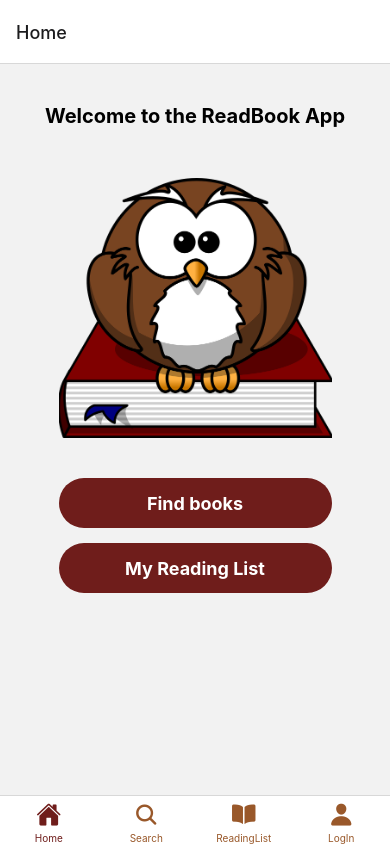
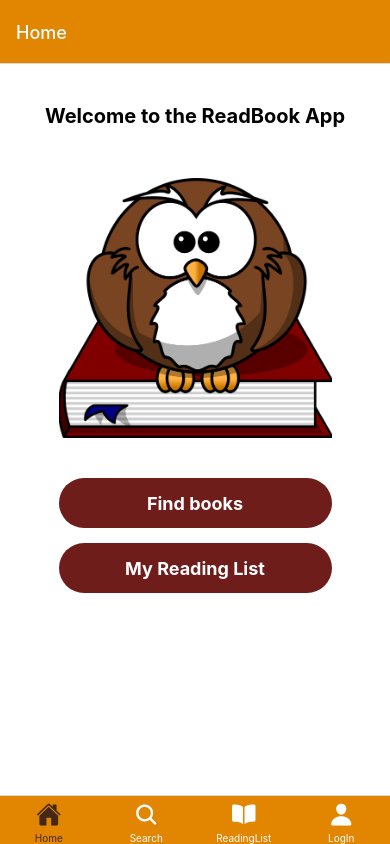
Before and after one commit to UllaMontonen/BookApp_ReactNative, a React Native app: screen /ReadMore in a window 390 px wide. Built offline with nearby package versions, Linux system fonts and the light colour scheme.

Commit message:
Some style changes

```diff
--- a/App.js
+++ b/App.js
@@ -6,12 +6,17 @@ import SearchScreen from './SearchScreen';
 import ReadingListScreen from './ReadingListScreen';
 import { initializeApp } from 'firebase/app';
 import { getDatabase, push, ref, onValue } from 'firebase/database';
+
+// Import Screens
 import HomeScreen from './HomeScreen';
 import ReadMoreScreen from './ReadMoreScreen';
 import LoginScreen from './LoginScreen';
+import RegisterScreen from './RegisterScreen';
 
 
 // Firebase instal komento tehty
+//import { initializeApp } from 'firebase/app';
+//import { getDatabase, push, ref, onValue } from 'firebase/database';
 
 // Creating Tab Navigator for the whole app
 const Tab = createBottomTabNavigator();
@@ -32,6 +37,7 @@ function SearchNavigator() {
     </Stack.Navigator>
   )
 }
+
 
 export default function App() {
   return (
@@ -54,8 +60,13 @@ export default function App() {
             }
             return <Ionicons name={iconName} size={size} color={color} />;
           },
-          tabBarActiveTintColor: '#6F1D1B',
-          tabBarInactiveTintColor: '#99582A',
+          tabBarStyle: { backgroundColor: '#E28500' },
+          tabBarActiveTintColor: '#432818',
+          tabBarInactiveTintColor: 'white',
+          headerStyle: { backgroundColor: '#E28500'},
+          headerTintColor: 'white',
+          sceneContainerStyle: {backgroundColor: 'white'},
+
         })}
       >
         <Tab.Screen name="Home" component={HomeScreen} />
@@ -63,7 +74,6 @@ export default function App() {
         <Tab.Screen name="ReadingList" component={ReadingListScreen} />
         <Tab.Screen name="LogIn" component={LoginScreen} />
       </Tab.Navigator>
-
     </NavigationContainer>
   );
 }
--- a/HomeScreen.js
+++ b/HomeScreen.js
@@ -29,7 +29,6 @@ export default function HomeScreen({ navigation }) {
                     <Text style={styles.buttonText}>My Reading List</Text>
                 </TouchableOpacity>
             </View>
-            <StatusBar style='auto' />
         </View>
     )
 }
@@ -37,8 +36,10 @@ export default function HomeScreen({ navigation }) {
 const styles = StyleSheet.create({
     // Whole page
     container: {
-        marginTop: 10,
+        flex: 1,
+        paddingTop: 10,
         alignItems: 'center',
+        backgroundColor: "white",
     },
     // Header style
     header: {
--- a/LoginScreen.js
+++ b/LoginScreen.js
@@ -1,5 +1,5 @@
 import React, { useState } from "react";
-import { StyleSheet, Text, View, Image, TextInput, TouchableOpacity,} from "react-native";
+import { StyleSheet, Text, View, Image, TextInput, TouchableOpacity, } from "react-native";
 
 
 
@@ -8,6 +8,14 @@ export default function LoginScreen() {
 
     const [email, setEmail] = useState('');
     const [password, setPassword] = useState('');
+
+    const onPressLogin = () => {
+        // Do something about login operation
+    };
+    const onPressSignUp = () => {
+        // Do something about signup operation
+    };
+
 
 
     return (
@@ -37,7 +45,11 @@ export default function LoginScreen() {
                     value={password} />
             </View>
             <TouchableOpacity style={styles.loginBtn}>
-                <Text style={styles.buttonText}>LOGIN</Text>
+                <Text onPress={onPressLogin} style={styles.buttonText}>LOGIN</Text>
+            </TouchableOpacity>
+
+            <TouchableOpacity>
+                <Text onPress={onPressSignUp} style={styles.register}>Register a new account</Text>
             </TouchableOpacity>
         </View>
     )
@@ -47,8 +59,10 @@ export default function LoginScreen() {
 const styles = StyleSheet.create({
     // whole page
     container: {
-        marginTop: 10,
         alignItems: 'center',
+        flex: 1,
+        paddingTop: 10,
+        backgroundColor: "white",
     },
 
     // text input area
@@ -97,6 +111,11 @@ const styles = StyleSheet.create({
         width: 270,
         height: 260,
         marginBottom: 40
+    },
+    register: {
+        marginTop: 20,
+        color: "#6f1d1b",
+        fontWeight: 'bold',
     }
 
 });
--- a/ReadMoreScreen.js
+++ b/ReadMoreScreen.js
@@ -2,9 +2,10 @@ import React, { useState, useEffect } from "react";
 import { StyleSheet, View, Keyboard, Alert, Text, ScrollView, Image, TouchableOpacity } from 'react-native';
 import { Input, Button, Icon, ListItem } from '@rneui/themed';
 import { useRoute } from '@react-navigation/native';
+import { useNavigation } from '@react-navigation/native';
 
 
-export default function ReadMoreScreen() {
+export default function ReadMoreScreen( {navigation}) {
 
     const route = useRoute();
     const { selectedBook } = route.params;
@@ -36,8 +37,9 @@ export default function ReadMoreScreen() {
 
 
     return (
-        <ScrollView>
-            <View style={styles.container}>
+        <View style={styles.container}>
+       <ScrollView>
+        <View style={styles.center}>
                 <View style={styles.header}>
                     <Text style={{ fontSize: 20, fontWeight: 'bold' }}>{selectedBook.volumeInfo.title}</Text>
                 </View>
@@ -67,18 +69,25 @@ export default function ReadMoreScreen() {
                     <Text style={{ fontSize: 15 }}>
                         {descriptionToShow || 'Not available'}
                         {selectedBook.volumeInfo.description?.length > 300 && !showFullDescription && (
-                            <Text style={{ color: 'blue' }}>...</Text>
+                            <Text style={{ color: '#6f1d1b', fontWeight: 'bold' }}>...</Text>
                         )}
                     </Text>
                     {selectedBook.volumeInfo.description?.length > 300 && (
                         <TouchableOpacity onPress={toggleDescription}>
-                            <Text style={{ color: 'blue', marginTop: 5 }}>
+                            <Text style={{ color: '#6f1d1b', marginTop: 5, fontWeight: 'bold' }}>
                                 {showFullDescription ? 'Show Less' : 'Show More'}</Text>
                         </TouchableOpacity>
                     )}
+                     <View style={styles.searchbutton}>
+                            <TouchableOpacity
+                                 onPress={() => navigation.navigate('SearchView')}>
+                                <Text style={styles.searchText}>Back to search</Text>
+                            </TouchableOpacity>
+                        </View>
                 </View>
-            </View>
+                </View>
         </ScrollView>
+        </View>
     );
 }
 
@@ -86,39 +95,52 @@ export default function ReadMoreScreen() {
 const styles = StyleSheet.create({
     // Container style
     container: {
-        marginTop: 10,
         alignItems: 'center',
-    },
-    // Button style
-    button: {
-        marginBottom: 10,
-        width: 200,
+        flex: 1,
+        paddingTop: 10,
+        backgroundColor: "white",
     },
     // Flatlist style
     list: {
         width: '100%',
-        marginBottom: 100,
     },
     row: {
         flexDirection: 'row',
     },
     info: {
-        flex: 2,
         paddingLeft: 15,
-        justifyContent: 'center',
-    },
-    readmore: {
-        width: 140,
-        marginTop: 10,
     },
     header: {
         marginBottom: 20,
         marginTop: 10,
+        paddingLeft: 10,
+        paddingRight: 10,
     },
     text: {
         marginBottom: 5,
     },
     description: {
         padding: 20,
+    },
+    // Back to search button
+    searchbutton: {
+        paddingLeft: 30,
+        paddingRight: 30,
+        borderRadius: 25,
+        height: 35,
+        alignItems: "center",
+        justifyContent: "center",
+        backgroundColor: "#6f1d1b",
+        marginTop: 30,
+        marginLeft: 50,
+        marginRight: 50,
+    },
+    // Back to search text
+    searchText: {
+        color: "white",
+        fontSize: 16,
+    },
+    center: {
+        alignItems: "center",
     }
 });
--- a/ReadingListScreen.js
+++ b/ReadingListScreen.js
@@ -1,11 +1,22 @@
 import React from "react";
-import { View, Text } from 'react-native';
+import {StyleSheet, View, Text } from 'react-native';
 
 
 export default function ReadingListScreen() {
     return (
-        <View>
+        <View style={styles.container}>
             <Text>ReadingList</Text>
         </View>
     )
 }
+
+const styles = StyleSheet.create({
+    // Container style
+    container: {
+        alignItems: 'center',
+        flex: 1,
+        paddingTop: 10,
+        backgroundColor: "white",
+    },
+
+})
--- /dev/null
+++ b/RegisterScreen.js
@@ -0,0 +1,78 @@
+import React, { useState } from "react";
+import { StyleSheet, Text, View, TextInput, TouchableOpacity } from "react-native";
+//import auth from '@react-native-firebase/auth';
+//import database from '@react-native-firebase/database';
+
+{/**
+const RegisterScreen = () => {
+  const [email, setEmail] = useState('');
+  const [password, setPassword] = useState('');
+
+  const handleRegistration = async () => {
+    try {
+        const userCredential = await auth().createUserWithEmailAndPassword(email, password);
+
+        // Access the user details
+        const user = userCredential.user;
+
+        // Save additional user data to Firebase Realtime Database
+        await database().ref(`/users/${user.uid}`).set({
+          email: user.email,
+        });
+
+        // Navigate to the login screen or any other screen as needed
+      } catch (error) {
+        console.error('Registration error:', error.message);
+      }
+  };s
+
+  return (
+    <View style={styles.container}>
+      <View style={styles.inputView}>
+        <TextInput
+          style={styles.TextInput}
+          placeholder="Enter your email"
+          placeholderTextColor="white"
+          onChangeText={(text) => setEmail(text)}
+          value={email}
+        />
+      </View>
+      <View style={styles.inputView}>
+        <TextInput
+          style={styles.TextInput}
+          placeholder="Enter your password"
+          placeholderTextColor="white"
+          onChangeText={(text) => setPassword(text)}
+          secureTextEntry={true}
+          value={password}
+        />
+      </View>
+      <TouchableOpacity style={styles.registerBtn} onPress={handleRegistration}>
+        <Text style={styles.buttonText}>REGISTER</Text>
+      </TouchableOpacity>
+    </View>
+  );
+};
+
+const styles = StyleSheet.create({
+  container: {
+        alignItems: 'center',
+        flex: 1,
+        paddingTop: 10,
+        backgroundColor: "white",
+    },
+
+  // registration button
+  registerBtn: {
+    width: "40%",
+    borderRadius: 25,
+    height: 45,
+    alignItems: "center",
+    justifyContent: "center",
+    marginTop: 15,
+    backgroundColor: "#6f1d1b",
+  },
+});
+
+export default RegisterScreen;
+*/}
--- a/SearchScreen.js
+++ b/SearchScreen.js
@@ -106,8 +106,10 @@ export default function SearchScreen() {
 const styles = StyleSheet.create({
     // Container style
     container: {
-        marginTop: 10,
         alignItems: 'center',
+        flex: 1,
+        paddingTop: 10,
+        backgroundColor: "white",
     },
     // Read more button style
     readMorebutton: {
@@ -127,7 +129,6 @@ const styles = StyleSheet.create({
     // Flatlist style
     list: {
         width: '100%',
-        marginBottom: 100,
     },
     // list item direction, book and info next to each other
     row: {
--- a/package.json
+++ b/package.json
@@ -9,6 +9,7 @@
     "web": "expo start --web"
   },
   "dependencies": {
+    "@react-native-firebase/app": "^18.7.1",
     "@react-navigation/bottom-tabs": "^6.5.11",
     "@react-navigation/native": "^6.1.9",
     "@react-navigation/native-stack": "^6.9.17",
@@ -20,6 +21,7 @@
     "react": "18.2.0",
     "react-native": "0.72.6",
     "react-native-dotenv": "^3.4.9",
+    "react-native-elements": "^3.4.3",
     "react-native-safe-area-context": "4.6.3",
     "react-native-screens": "~3.22.0"
   },
```
Also changed, not shown: 1 other file (tests, documents, lock files or other folders).
